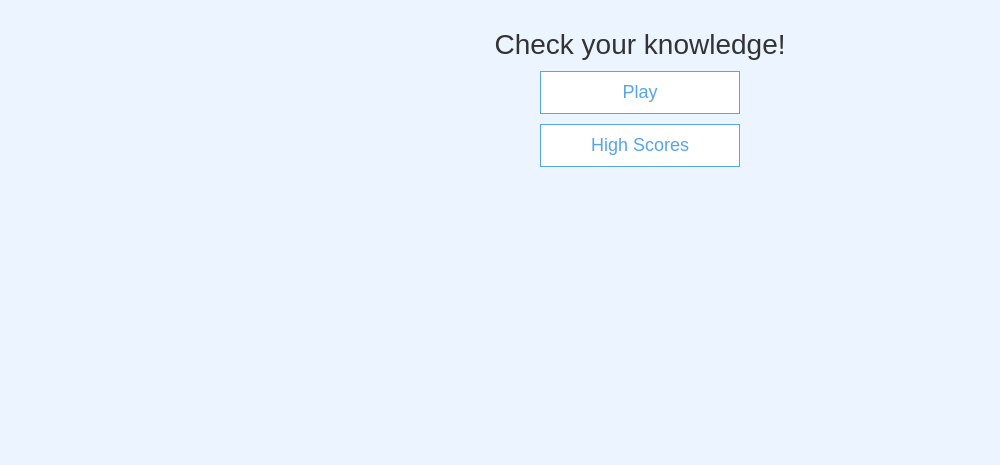
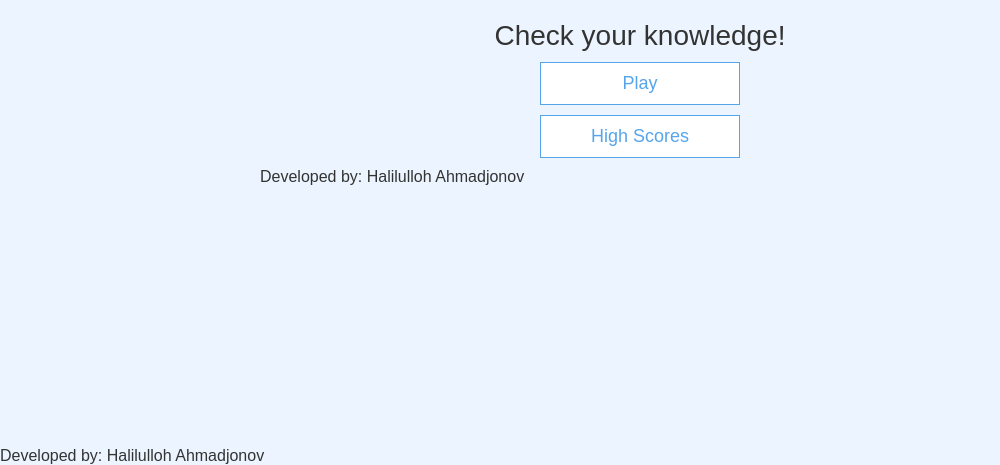
Before and after one commit to KholiylUlloh/us-states-capital-quiz-game, a plain HTML site: page launchGame/index.html in a window 1280 px wide. Shown: the part 353-818 px from the top of the page, without its empty margins (0-1000 px from the left). Drawn offline with Linux system fonts and the light colour scheme.

Commit message:
added author name

```diff
--- a/launchGame/index.html
+++ b/launchGame/index.html
@@ -15,6 +15,12 @@
           <a class="btn" href="../gamePage/game.html">Play</a>
           <a class="btn" href="../highScores/highScores.html">High Scores</a>
         </div>
+        <div class="footer">
+          <p>Developed by: Halilulloh Ahmadjonov</p>
+        </div>
+      </div>
+      <div class="footer">
+        <p>Developed by: Halilulloh Ahmadjonov</p>
       </div>
 </body>
 </html>
--- a/launchGame/style.css
+++ b/launchGame/style.css
@@ -48,6 +48,7 @@ h3 {
 
 /* UTILITIES */
 
+
 .container {
   width: 100vw;
   height: 100vh;
@@ -57,6 +58,7 @@ h3 {
   max-width: 80rem;
   margin: 0 auto;
   padding: 2rem;
+  flex-direction: column;
 }
 
 .container > * {
@@ -137,3 +139,7 @@ input::placeholder {
     font-size: 25px;
   }
 }
+
+.footer{
+  font-size: 16px;
+}
```
Also changed, not shown: end/end.html (+3 -0 lines), highScores/highScores.html (+3 -0 lines).
